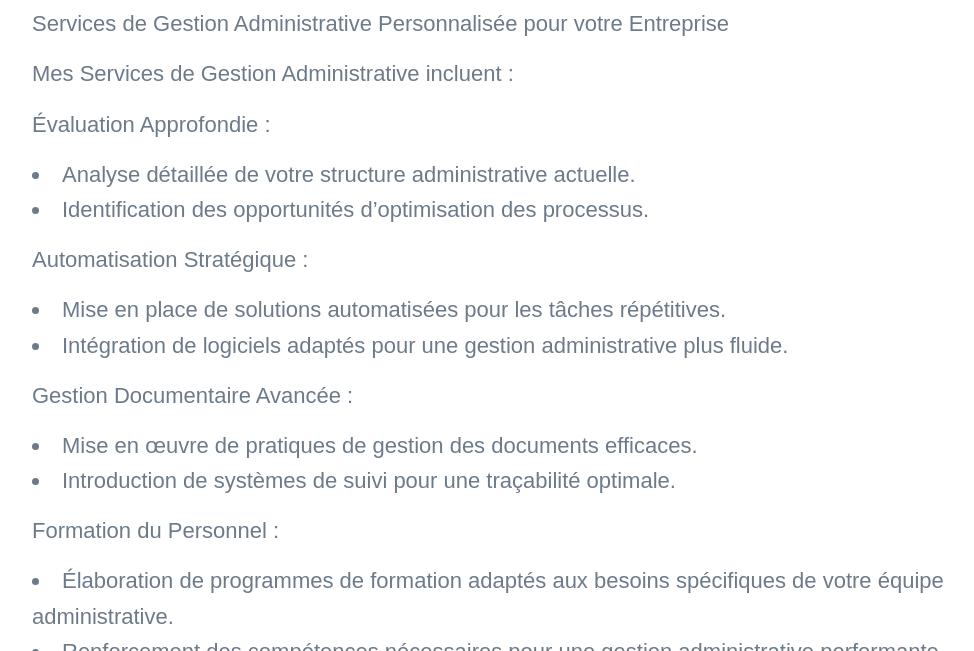
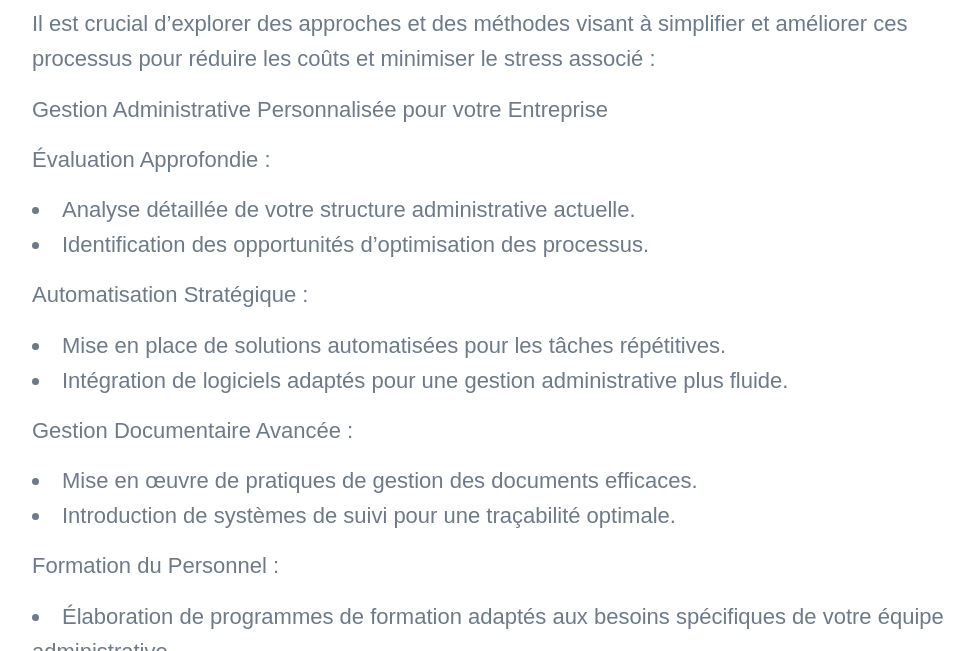
Before and after one commit to jeyries/solutionsrh13, a Jekyll site: the page built from _projects/2018-06-30-write-it-down.md, in a window 1280 px wide and 900 px high, scrolled down 347 px, cut to the strip 249-900 px from the top of the window. Shown: the whole strip, without its empty margins (138-1112 px from the left). Built offline with Jekyll 4.4.1, drawn with Linux system fonts in a browser that asks for light colours; nearby versions of some CDN libraries; some web fonts are replaced.

Commit message:
Update 2018-06-30-write-it-down.md

```diff
--- a/_projects/2018-06-30-write-it-down.md
+++ b/_projects/2018-06-30-write-it-down.md
@@ -2,13 +2,16 @@
 title: 'Gestion Administrative'
 subtitle: 'Lire la suite'
 date: 2018-06-30 00:00:00
-description: La gestion administrative peut rapidement devenir un poids financier et une cause de stress. Solutions RH 13 vous offre des approches concrètes pour améliorer et mettre en œuvre des pratiques plus efficaces. En optant pour nos solutions, vous pourrez optimiser votre gestion administrative, alléger la charge financière qui en découle et réduire le stress associé.
+description: La gestion administrative peut rapidement devenir un fardeau financier et une source de stress. Les problèmes administratifs, tels que des processus complexes ou inefficaces, peuvent affecter négativement la santé financière d'une entreprise et générer des tensions inutiles. Il est crucial d'explorer des approches et des méthodes visant à simplifier et améliorer ces processus pour réduire les coûts et minimiser le stress associé.
 featured_image: '/images/work-02_dossiers.jpg'
 ---
 
-Services de Gestion Administrative Personnalisée pour votre Entreprise
+Il est crucial d'explorer des approches et des méthodes visant à simplifier et améliorer ces processus pour réduire les coûts et minimiser le stress associé :
 
-Mes Services de Gestion Administrative incluent :
+
+
+Gestion Administrative Personnalisée pour votre Entreprise
+
 
 Évaluation Approfondie :
 * Analyse détaillée de votre structure administrative actuelle.
```
